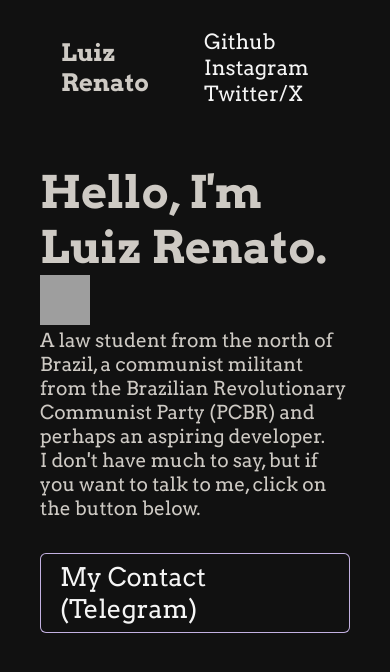
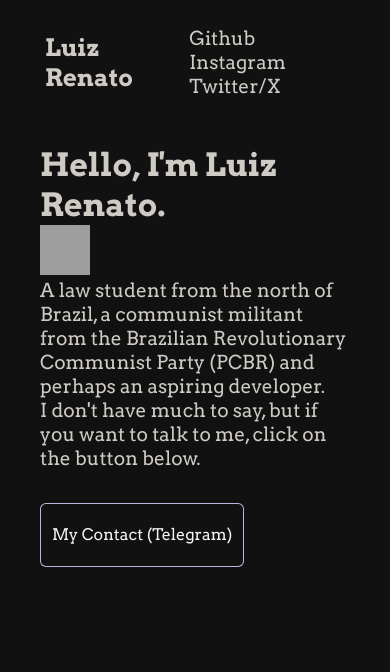
Before and after one commit to ruizlenato/ruizlenato.github.io, a plain HTML site: page index.html in a window 390 px wide. Drawn offline with Linux system fonts and the light colour scheme; grey boxes are pictures that could not be loaded.

Commit message:
style: update padding for header and main sections

```diff
--- a/assets/css/style.css
+++ b/assets/css/style.css
@@ -5,6 +5,7 @@
 body {
 	background-color: #111111;
 }
+
 
 /* Text */
 body,
@@ -29,15 +30,17 @@ header {
 	display: flex;
 	align-items: center;
 	justify-content: space-between;
-	max-width: 68rem;
-	margin: 0 auto;
-	padding: 0rem 3rem;
+	padding: 0rem 25rem;
 }
 
 li {
 	display: inline-block;
 	padding: 0px 5px;
 	font-size: 1.3rem;
+}
+
+li a {
+	color: #cecac4;
 }
 
 a {
@@ -52,21 +55,20 @@ a:hover {
 
 /* Main */
 main {
-	padding: 2rem;
-	max-width: 68rem;
-	margin: 0 auto;
+	padding: 0rem 25rem;
+}
+
+aside {
+	text-align: left;
 }
 
 aside h1 {
 	padding-top: 2rem;
 	margin-bottom: 0;
-	text-align: left;
-
 }
 
 aside h2 {
 	margin-top: 0;
-	text-align: left;
 	font-weight: normal;
 }
 
@@ -86,20 +88,40 @@ aside h2 {
 
 /* Mobile styles */
 @media only screen and (max-width: 768px) {
+
+	header,
+	main {
+		padding: 0rem 2rem;
+	}
+
+	main,
+	aside h1 {
+		padding-top: 0rem;
+	}
+
+	li {
+		display: inline-block;
+		padding: 0px 5px;
+		font-size: 1.2rem;
+	}
+
 	header h2 {
 		font-size: 1.5rem;
 	}
 
 	h1 {
-		font-size: 2.8rem;
+		font-size: 2.0rem;
 	}
 
 	h2 {
 		font-size: 1.2rem;
 	}
 
-	main,
-	aside h1 {
-		padding-top: 0rem;
+	.button {
+		font-size: 1.0rem;
+		border-radius: 6px;
+		height: 4rem;
+		padding: 0 12px;
+		margin-top: 1rem;
 	}
 }
```
